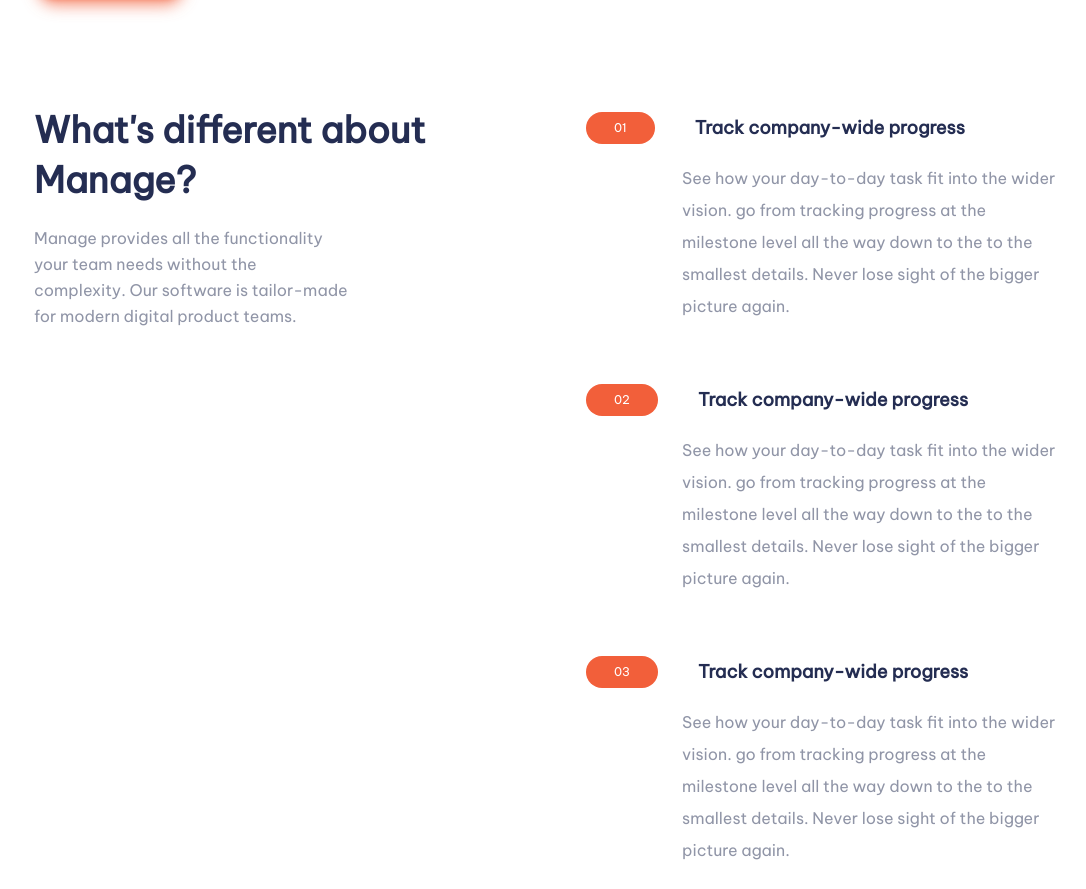
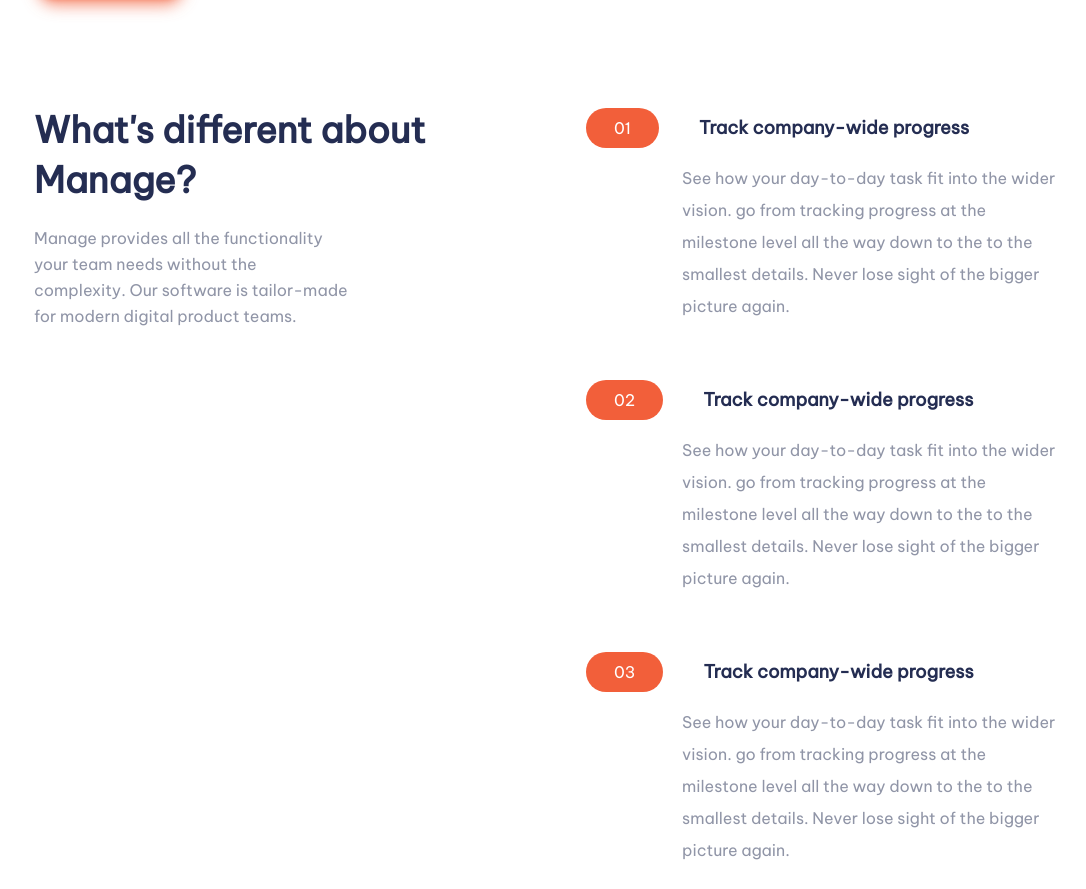
Before and after one commit to michojekunle/agtek, a Next.js app: page /en in a window 1280 px wide. Shown: the part 716-1605 px from the top of the page, without its empty margins (94-1180 px from the left). Built offline with nearby package versions, Linux system fonts and the light colour scheme; no server answers.

Commit message:
made changes

```diff
--- a/src/app/[locale]/page.tsx
+++ b/src/app/[locale]/page.tsx
@@ -35,21 +35,21 @@
           <div className='flex flex-col gap-14 items-start md:w-2/4'>
             <div className="">
               <div className='flex items-center gap-4 bg-very_pale_red md:bg-transparent md:gap-6 rounded-full'>
-                <button className='outline-none bg-bright_red py-2 text-xs xs:text-md px-7 rounded-full text-white '>01</button>
+                <button className='outline-none bg-bright_red py-2 text-md px-7 rounded-full text-white '>01</button>
                 <p className='text-xs xs:text-md md:text-lg font-bold text-dark_blue py-2 px-4'>Track company-wide progress</p>
               </div>
               <p className='mt-3 leading-loose md:ml-24 text-dark_grayish_blue'>See how your day-to-day task fit into the wider vision. go from tracking progress at the milestone level all the way down to the to the smallest details. Never lose sight of the bigger picture again.</p>
             </div>
             <div className="">
               <div className='flex items-center gap-4 bg-very_pale_red md:bg-transparent md:gap-6 rounded-full'>
-                <button className='outline-none bg-bright_red py-2 text-xs xs:text-md px-7 rounded-full text-white '>02</button>
+                <button className='outline-none bg-bright_red py-2 text-md px-7 rounded-full text-white '>02</button>
                 <p className='text-xs xs:text-md md:text-lg font-bold text-dark_blue py-2 px-4'>Track company-wide progress</p>
               </div>
               <p className='mt-3 leading-loose md:ml-24 text-dark_grayish_blue'>See how your day-to-day task fit into the wider vision. go from tracking progress at the milestone level all the way down to the to the smallest details. Never lose sight of the bigger picture again.</p>
             </div>
             <div className="">
               <div className='flex items-center gap-4 bg-very_pale_red md:bg-transparent md:gap-6 rounded-full'>
-                <button className='outline-none bg-bright_red py-2 text-xs xs:text-md px-7 rounded-full text-white '>03</button>
+                <button className='outline-none bg-bright_red py-2 text-md px-7 rounded-full text-white '>03</button>
                 <p className='text-xs xs:text-md md:text-lg font-bold text-dark_blue py-2 px-4'>Track company-wide progress</p>
               </div>
               <p className='mt-3 leading-loose md:ml-24 text-dark_grayish_blue'>See how your day-to-day task fit into the wider vision. go from tracking progress at the milestone level all the way down to the to the smallest details. Never lose sight of the bigger picture again.</p>
```
